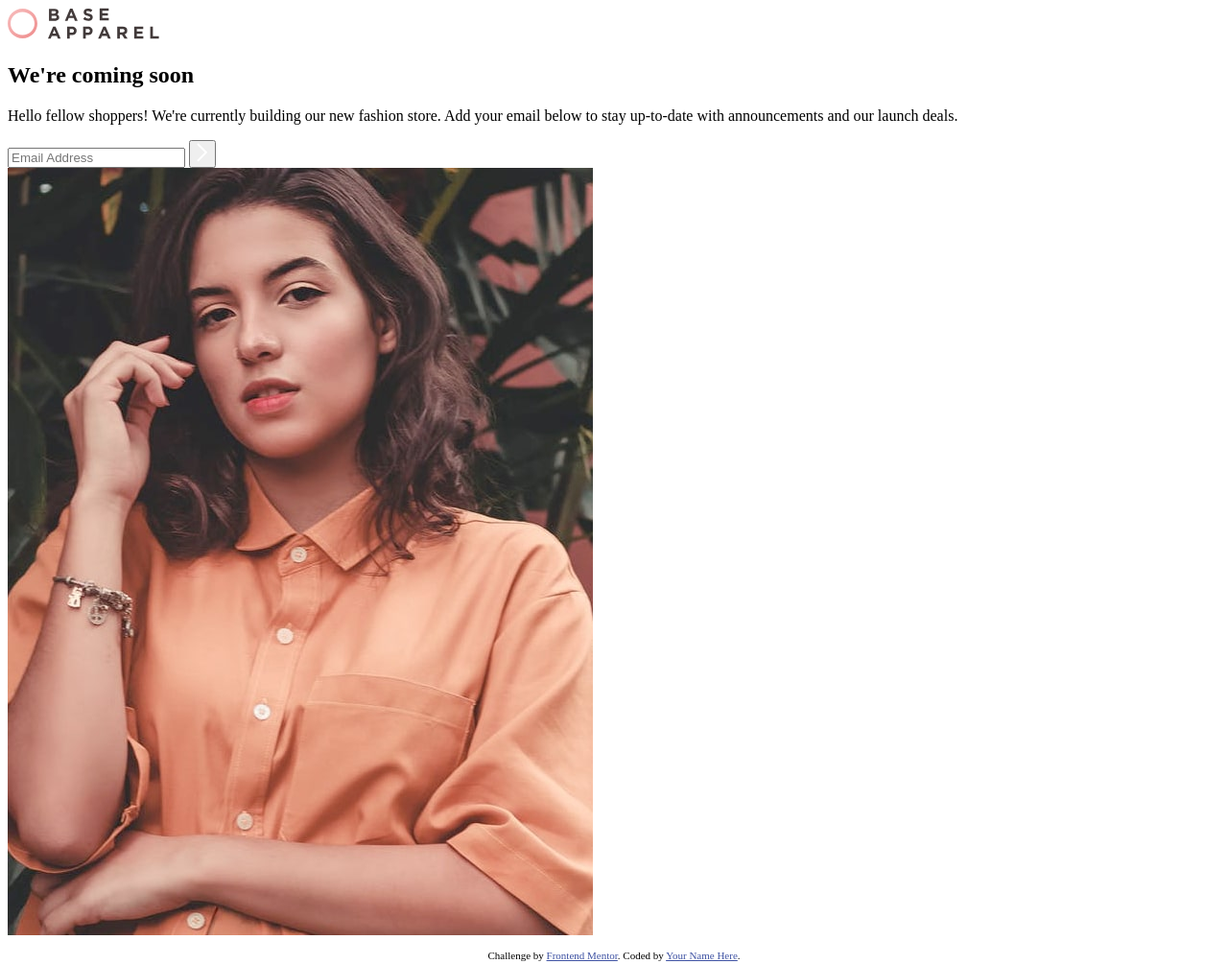
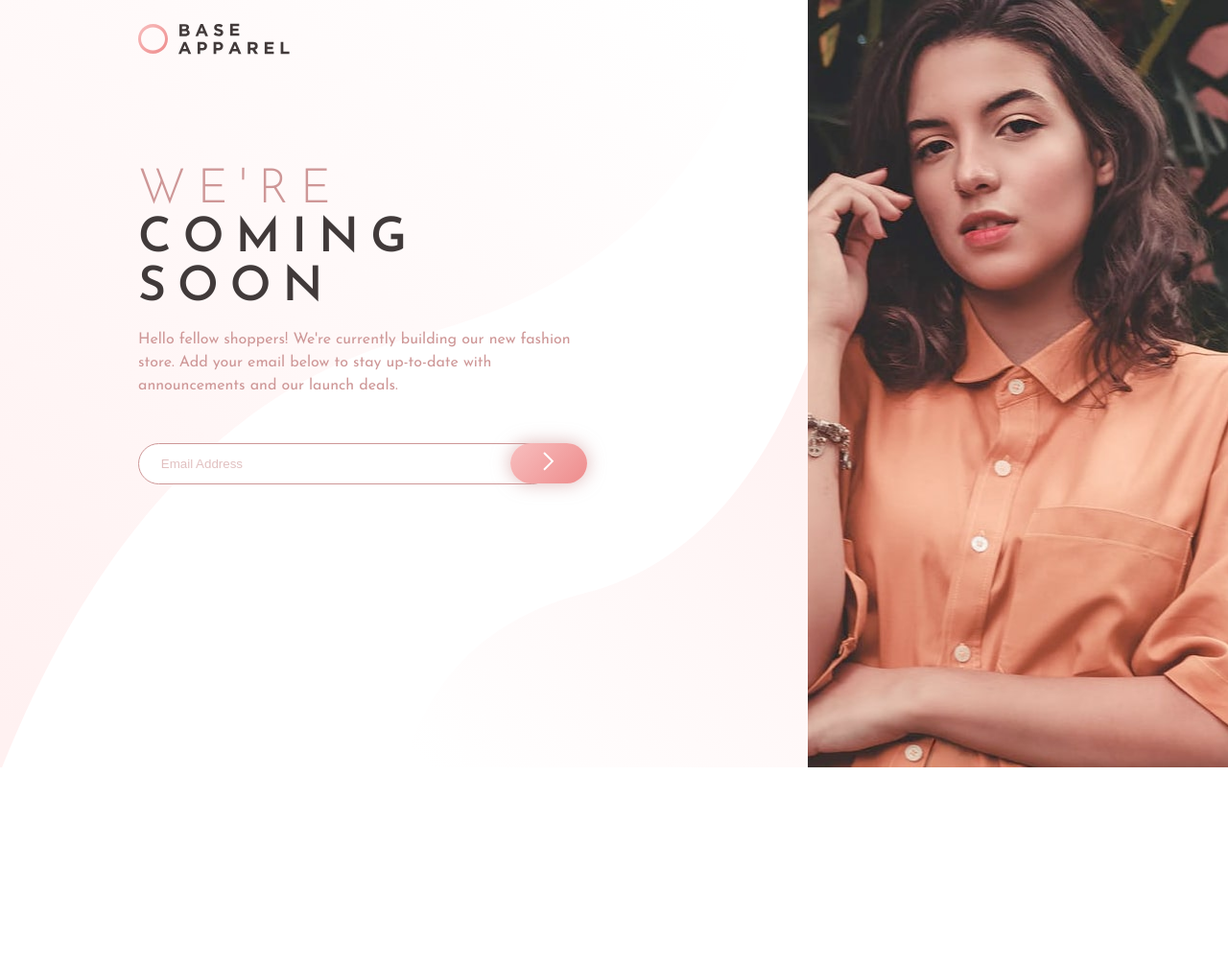
Before and after one commit to Mlowegene/Base-Apparel-coming-soon-page, a plain HTML site: page index.html in a window 1280 px wide. Shown: the whole page at 96% size. After the commit the page ends 800 px from the top, so only its background shows below. Drawn offline with Linux system fonts and the light colour scheme.

Commit message:
style page look like design

```diff
--- a/index.html
+++ b/index.html
@@ -5,6 +5,10 @@
   <meta charset="UTF-8">
   <meta name="viewport" content="width=device-width, initial-scale=1.0">
   <!-- displays site properly based on user's device -->
+
+  <link rel="preconnect" href="https://fonts.googleapis.com">
+  <link rel="preconnect" href="https://fonts.gstatic.com" crossorigin>
+  <link href="https://fonts.googleapis.com/css2?family=Josefin+Sans:wght@300;400;600&display=swap" rel="stylesheet">
 
   <link rel="icon" type="image/png" sizes="32x32" href="./images/favicon-32x32.png">
   <link type="text/css" rel="stylesheet" href="./style.css">
@@ -17,32 +21,31 @@
 <body>
   <section class="container">
     <div class="content">
-      <div>
+      <div class="logo">
         <img src="./images/logo.svg" alt="logo" />
       </div>
       <div class="desc">
-        <h1>We're coming soon</h1>
+        <h1><span>We're</span> <br />coming <br />soon</h1>
         <p>
           Hello fellow shoppers! We're currently building our new fashion store.
           Add your email below to stay up-to-date with announcements and our launch deals.
         </p>
       </div>
-      <div class="form">
-        <input type="text" placeholder="Email Address" />
-        <button><img src="./images/icon-arrow.svg" alt="arrow-icon" /></button>
+      <div class="form-field">
+        <form action="#">
+        <input type="email" placeholder="Email Address" />
+        <img src="./images/icon-error.svg" alt="error" class="error-icon" />
+        <button type="submit"><img src="./images/icon-arrow.svg" alt="arrow-icon" /></button>
+        <p class="error-text">Please, provide a valid email!</p>
+      </form>
       </div>
     </div>
     <div class="image">
-      <img src="./images/hero-desktop.jpg" alt="hero-desktop" />
+
     </div>
   </section>
 
-  <footer>
-    <p class="attribution">
-      Challenge by <a href="https://www.frontendmentor.io?ref=challenge" target="_blank">Frontend Mentor</a>.
-      Coded by <a href="#">Your Name Here</a>.
-    </p>
-  </footer>
+  <script src="./main.js"></script>
 </body>
 
 </html>
--- a/style.css
+++ b/style.css
@@ -1,13 +1,134 @@
+*{
+    padding: 0;
+    margin: 0;
+    box-sizing: border-box;
+}
+
+body {
+    font-family: 'Josefin Sans', sans-serif;
+    font-size: 16px;
+}
+
+color {
+    color: hsl(0, 36%, 70%);
+    color: hsl(0, 93%, 68%);
+    color: hsl(0, 6%, 24%);
+
+    /* Linear, 135deg, from hsl(0, 0%, 100%), to hsl(0, 100%, 98%)
+       Linear, 135deg, from hsl(0, 80%, 86%), to hsl(0, 74%, 74%) */
+}
+
+.container {
+    display: flex;
+    width: 100%;
+    height: 100vh;
+
+}
+
+.content {
+    background-image: url(./images/bg-pattern-desktop.svg);
+    background-position: center;
+    background-size: cover;
+    padding-left: 9rem;
+    height: 100vh;
+}
+
+.logo {
+    padding-top: 1.5rem;
+    padding-bottom: 5rem;
+}
+
+.desc {
+    padding: 2rem 0;
+    margin-right: 14rem;
+}
+
+.desc h1 {
+    color: hsl(0, 6%, 24%);
+    font-weight: 900;
+    font-size: 50px;
+    letter-spacing: 12px;
+    text-transform: uppercase;
+}
+
+.desc h1 span {
+    color: hsl(0, 36%, 70%);
+    font-weight:300;
+    margin-top: 9rem;
+}
+
+.desc p {
+    color: hsl(0, 36%, 70%);
+    margin-top: 1rem;
+    line-height: 1.5rem;
+}
+
+.form-field {
+    margin: 1rem 0;
+    padding: 3rem;
+    position: relative;
+}
+
+.form-field input{
+    position: absolute;
+    top: 0;
+    left: 0;
+    width: 27rem;
+    padding: .8rem;
+    border-radius: 25px;
+    border: 1px solid hsl(0, 36%, 70%);
 
 
+}
 
+.form-field input::placeholder {
+    color: hsl(0, 36%, 70%);
+    opacity: .6;
+    padding-left: 10px;
+}
 
+.form-field button {
+    position: absolute;
+    top: 0;
+    right: 230px;
+    cursor: pointer;
+    width: 5rem;
+    height: 2.6rem;
+    padding: .5rem;
+    border-radius: 25px;
+    border: none;
+    background: linear-gradient(135deg, hsl(0, 80%, 86%), hsl(0, 74%, 74%));
+    box-shadow: 0px 0px 18px 1px hsla(0, 36%, 70%, 0.616);
+}
 
+.form-field button:hover {
+    background-image: linear-gradient(135deg, hsl(0, 80%, 86%), hsla(0, 52%, 80% 0.781));
+    box-shadow: 0px 0px 13px 2px #f4aaabbf;
+}
 
+.image {
+    background-image: url(./images/hero-desktop.jpg);
+    background-size: cover;
+    background-repeat: no-repeat;
+    background-position: center;
+    width: 65%;
+    height: 100vh;
+}
 
-.attribution {
-    font-size: 11px; text-align: center;
+/* ---------------------error message ------- */
+
+.form-field .error-icon {
+    position: absolute;
+    top: 8%;
+    right: 330px;
+    display: none;
 }
-.attribution a {
-    color: hsl(228, 45%, 44%);
+
+.form-field .error-text {
+    color: hsl(0, 36%, 70%);
+    font-weight: 700;
+    position: absolute;
+    left: 50px;
+    top: 50%;
+    display: none;
 }
```
